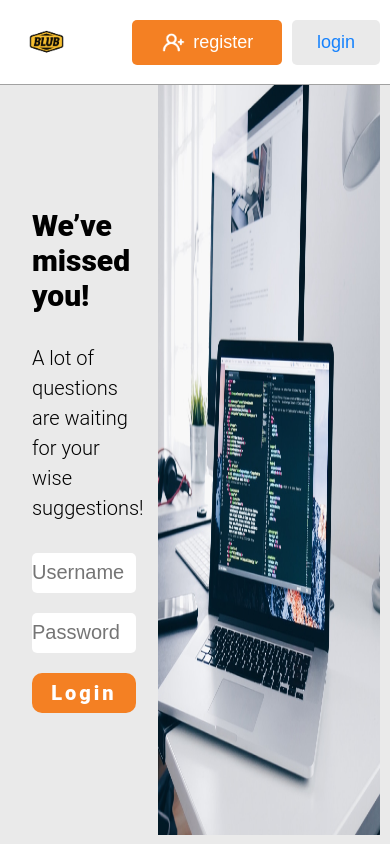
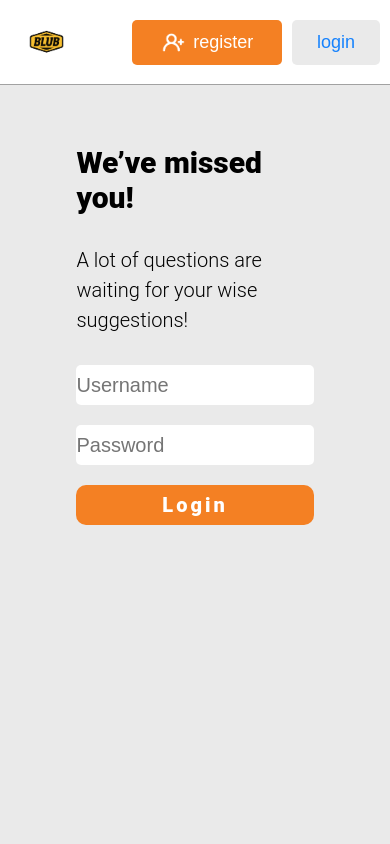
Before and after one commit to Muss999/BLUB, a React (Create React App) app: page /login in a window 390 px wide. Built offline with nearby package versions, Linux system fonts and the light colour scheme.

Commit message:
added adaptive to reg-and-log

```diff
--- a/src/components/account/login/login.module.css
+++ b/src/components/account/login/login.module.css
@@ -61,3 +61,43 @@
 .log_btn:hover {
     cursor: pointer;
 }
+
+/* ADAPtIVE */
+@media all and (max-width: 1100px) {
+    .log_foto {
+        height: 650px;
+    }
+}
+@media all and (max-width: 900px) {
+    .log_foto {
+        height: 550px;
+    }
+}
+@media all and (max-width: 757px) {
+    .log_foto {
+        display: none;
+    }
+    .log_left_inner {
+        width: 80%;
+    }
+    .log_left {
+        width: 70%;
+    }
+    .login_form {
+        margin-top: 60px;
+    }
+}
+@media all and (max-width: 445px) {
+    .log_foto {
+        display: none;
+    }
+    .log_left_inner {
+        width: 80%;
+    }
+    .log_left {
+        width: 80%;
+    }
+    .login_form {
+        margin-top: 60px;
+    }
+}
--- a/src/components/account/register/register.module.css
+++ b/src/components/account/register/register.module.css
@@ -61,3 +61,33 @@
 .reg_btn:hover {
     cursor: pointer;
 }
+
+/* ADAPTIVE */
+@media all and (max-width: 757px) {
+    .reg_foto {
+        display: none;
+    }
+    .reg_left_inner {
+        width: 80%;
+    }
+    .reg_left {
+        width: 70%;
+    }
+    .register_form {
+        margin-top: 60px;
+    }
+}
+@media all and (max-width: 445px) {
+    .reg_foto {
+        display: none;
+    }
+    .reg_left_inner {
+        width: 80%;
+    }
+    .reg_left {
+        width: 80%;
+    }
+    .register_form {
+        margin-top: 60px;
+    }
+}
```
Also changed, not shown: db.json (indentation only).
